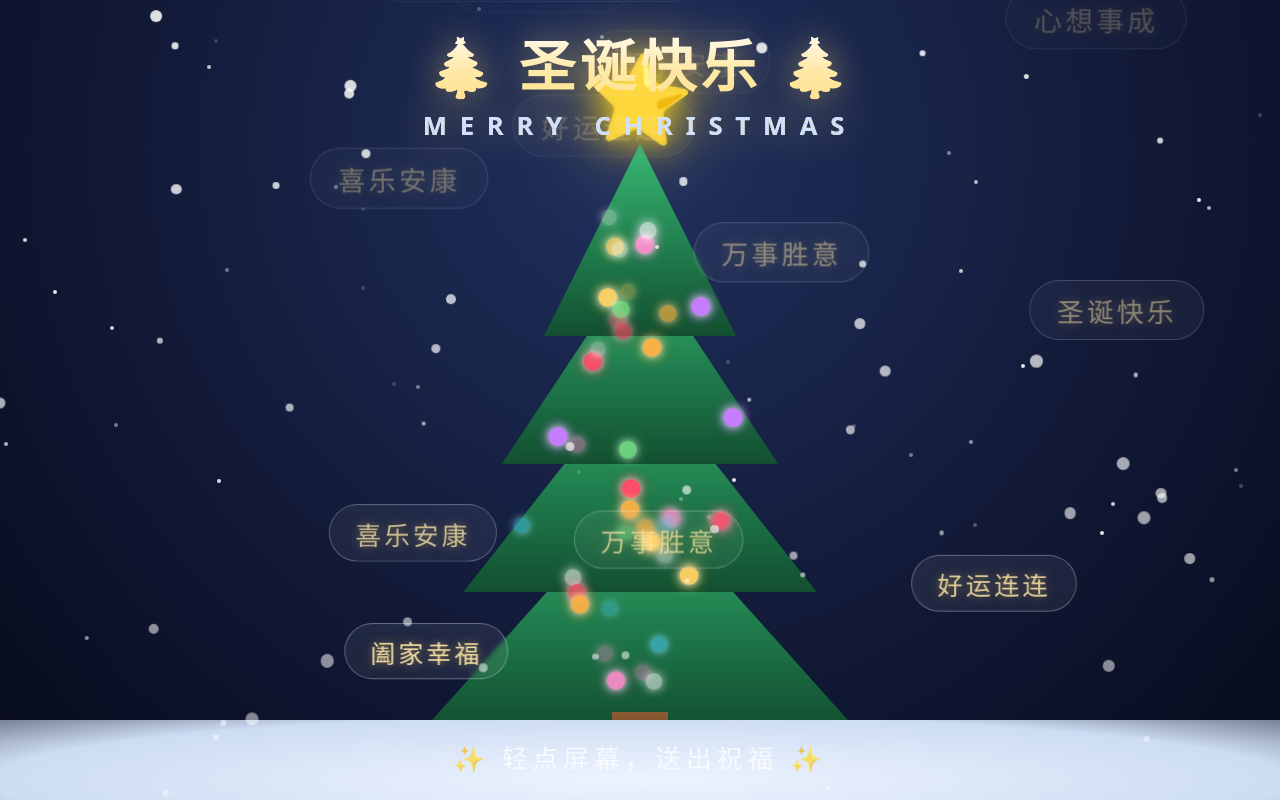
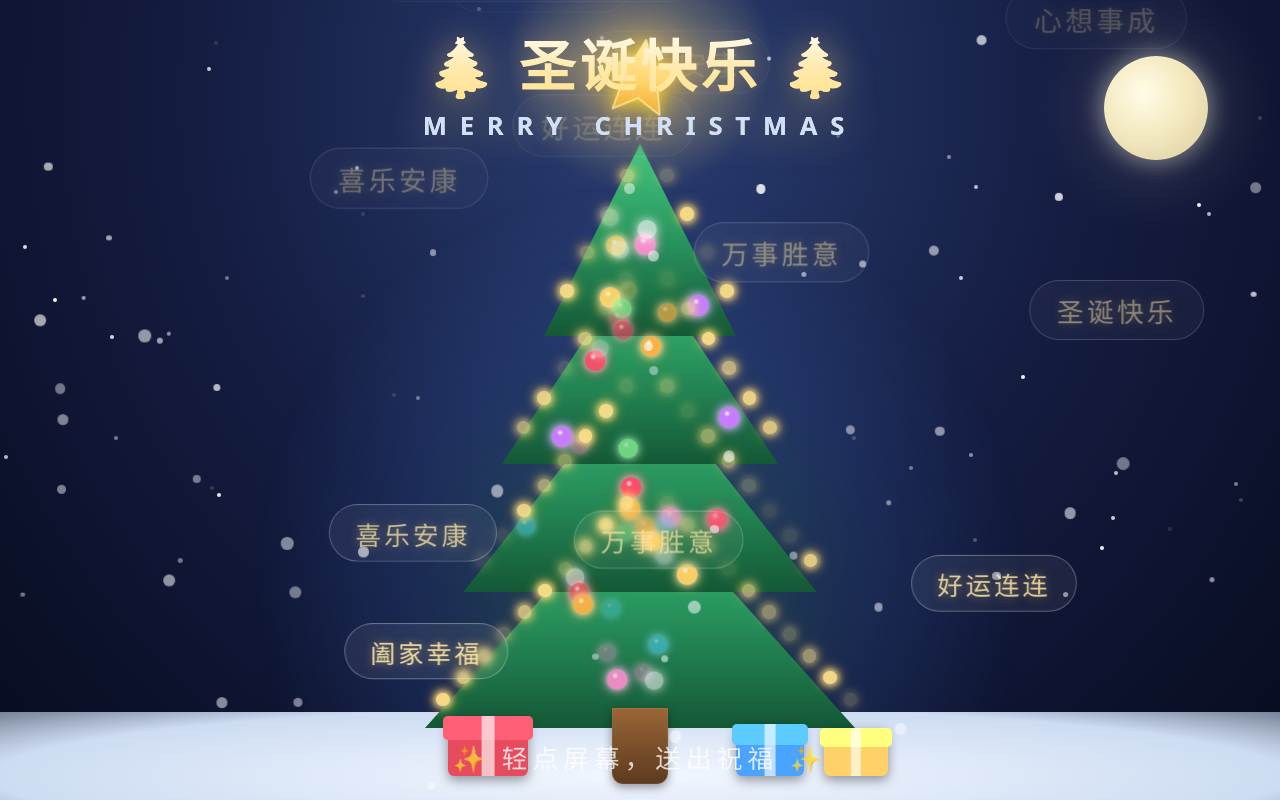
Before and after one commit to gx0901/christmas-tree, a plain HTML site: page index.html in a window 1280 px wide. Drawn offline with Linux system fonts and the light colour scheme.

Commit message:
Beautify Christmas tree page

```diff
--- a/index.html
+++ b/index.html
@@ -10,11 +10,54 @@
     html, body { width: 100%; height: 100%; overflow: hidden; }
     body {
       font-family: "PingFang SC", "Microsoft YaHei", system-ui, sans-serif;
-      background: radial-gradient(ellipse at 50% 18%, #20315e 0%, #121a38 55%, #060a1a 100%);
+      background: radial-gradient(ellipse at 50% 12%, #2a3f74 0%, #151d42 48%, #070b1e 100%);
       color: #fff;
       user-select: none;
       -webkit-tap-highlight-color: transparent;
       touch-action: manipulation;
+      overflow: hidden;
+    }
+
+    /* ============ 月亮 ============ */
+    .moon {
+      position: fixed;
+      top: 7vmin;
+      right: 9vmin;
+      width: 13vmin;
+      height: 13vmin;
+      border-radius: 50%;
+      background: radial-gradient(circle at 38% 36%, #fffde8 0%, #f4e9c0 45%, #d9cd9f 100%);
+      box-shadow: 0 0 20px 5px rgba(255, 250, 220, .35), 0 0 70px 20px rgba(255, 250, 220, .14);
+      z-index: 0;
+    }
+
+    /* ============ 背景星星 ============ */
+    .bgstar {
+      position: fixed;
+      width: .5vmin;
+      height: .5vmin;
+      border-radius: 50%;
+      background: #fff;
+      z-index: 0;
+      animation: twinkle 2.4s ease-in-out infinite;
+    }
+    @keyframes twinkle {
+      0%, 100% { opacity: .12; }
+      50%      { opacity: .95; }
+    }
+
+    /* ============ 树后光晕 ============ */
+    .glow {
+      position: fixed;
+      left: 50%;
+      bottom: 4vmin;
+      transform: translateX(-50%);
+      width: 95vmin;
+      height: 72vmin;
+      background: radial-gradient(ellipse at 50% 68%, rgba(80, 190, 135, .28) 0%, rgba(70, 130, 220, .14) 45%, transparent 72%);
+      filter: blur(6px);
+      z-index: 1;
+      pointer-events: none;
     }
 
     /* ============ 标题 ============ */
@@ -30,9 +73,9 @@
       -webkit-background-clip: text;
       background-clip: text;
       color: transparent;
-      filter: drop-shadow(0 0 18px rgba(255, 214, 110, .45));
+      filter: drop-shadow(0 0 18px rgba(255, 214, 110, .5));
       animation: titleFloat 3s ease-in-out infinite;
-      z-index: 5;
+      z-index: 6;
       pointer-events: none;
     }
     .title .sub {
@@ -56,19 +99,20 @@
       left: 50%;
       transform: translateX(-50%);
       width: 130vw;
-      height: 18vmin;
-      background: radial-gradient(ellipse at 50% 42%, #eef4ff 0%, #cddcf2 55%, transparent 100%);
+      height: 19vmin;
+      background: radial-gradient(ellipse at 50% 42%, #f2f7ff 0%, #cddcf2 55%, transparent 100%);
       z-index: 2;
     }
 
     /* ============ 圣诞树 ============ */
-    /* 树的每一层都是一个倒三角，从下往上堆叠 */
     .layer {
       position: fixed;
       left: 50vw;
       transform: translateX(-50%);
       clip-path: polygon(50% 0%, 2% 100%, 98% 100%);
-      background: linear-gradient(180deg, #39b873 0%, #207d4d 55%, #124f30 100%);
+      background: linear-gradient(180deg, #43c780 0%, #27925c 52%, #145836 100%);
+      filter: drop-shadow(0 4px 14px rgba(0, 0, 0, .35)) drop-shadow(0 0 18px rgba(70, 210, 130, .28));
+      z-index: 3;
     }
     .l1 { bottom: 9vmin;  width: 56vmin; height: 30vmin; }
     .l2 { bottom: 26vmin; width: 46vmin; height: 28vmin; }
@@ -82,57 +126,116 @@
       bottom: 2vmin;
       transform: translateX(-50%);
       width: 7vmin;
-      height: 9vmin;
-      background: linear-gradient(180deg, #8a5a33, #5c3a1e);
-      border-radius: 0 0 1.2vmin 1.2vmin;
+      height: 9.5vmin;
+      background: linear-gradient(180deg, #9a6637, #5c3a1e);
+      border-radius: 0 0 1.4vmin 1.4vmin;
+      box-shadow: inset 0 0 0 1px rgba(255, 255, 255, .06), 0 .4vmin 1.2vmin rgba(0, 0, 0, .4);
+      z-index: 3;
     }
 
-    /* 树顶星星 */
+    /* ============ 树顶星星（SVG 金色星 + 光晕） ============ */
+    .starglow {
+      position: fixed;
+      left: 50vw;
+      bottom: 79vmin;
+      transform: translateX(-50%);
+      width: 27vmin;
+      height: 27vmin;
+      background: radial-gradient(circle, rgba(255, 220, 120, .55) 0%, rgba(255, 220, 120, 0) 70%);
+      z-index: 3;
+      pointer-events: none;
+      animation: starGlowPulse 2s ease-in-out infinite;
+    }
     .star {
       position: fixed;
       left: 50vw;
-      bottom: 83vmin;
+      bottom: 84vmin;
       transform: translateX(-50%);
-      font-size: 10vmin;
-      line-height: 1;
-      filter: drop-shadow(0 0 16px rgba(255, 215, 0, .9)) drop-shadow(0 0 34px rgba(255, 200, 60, .6));
-      animation: starPulse 1.8s ease-in-out infinite;
+      width: 11vmin;
+      height: 11vmin;
+      filter: drop-shadow(0 0 8px rgba(255, 215, 0, .95)) drop-shadow(0 0 24px rgba(255, 190, 60, .7));
+      animation: starPulse 2s ease-in-out infinite;
+      z-index: 4;
     }
     @keyframes starPulse {
-      0%, 100% { transform: translateX(-50%) scale(1)   rotate(0deg); }
-      50%      { transform: translateX(-50%) scale(1.18) rotate(12deg); }
+      0%, 100% { transform: translateX(-50%) scale(1)    rotate(0deg); }
+      50%      { transform: translateX(-50%) scale(1.16) rotate(8deg); }
+    }
+    @keyframes starGlowPulse {
+      0%, 100% { transform: translateX(-50%) scale(1);    opacity: 1; }
+      50%      { transform: translateX(-50%) scale(1.25); opacity: .8; }
     }
 
-    /* 装饰球（闪烁的小灯） */
+    /* ============ 装饰球 ============ */
     .ornament {
       position: fixed;
-      width: 2.4vmin;
-      height: 2.4vmin;
+      width: 2.6vmin;
+      height: 2.6vmin;
       border-radius: 50%;
       box-shadow: 0 0 8px rgba(255, 255, 255, .75), 0 0 14px currentColor;
       animation: blink 1.4s ease-in-out infinite;
       z-index: 4;
     }
+    .ornament::after {
+      content: '';
+      position: absolute;
+      top: 14%;
+      left: 22%;
+      width: 36%;
+      height: 36%;
+      border-radius: 50%;
+      background: radial-gradient(circle, rgba(255, 255, 255, .95) 0%, rgba(255, 255, 255, 0) 70%);
+    }
     @keyframes blink {
       0%, 100% { opacity: 1;    transform: translateX(-50%) scale(1); }
-      50%      { opacity: .3;   transform: translateX(-50%) scale(.8); }
+      50%      { opacity: .32;  transform: translateX(-50%) scale(.82); }
     }
 
-    /* ============ 背景星星 ============ */
-    .bgstar {
+    /* ============ 树边灯串 ============ */
+    .edgelight {
       position: fixed;
-      width: .5vmin;
-      height: .5vmin;
+      width: 1.7vmin;
+      height: 1.7vmin;
       border-radius: 50%;
-      background: #fff;
-      opacity: .8;
-      animation: twinkle 2.4s ease-in-out infinite;
-      z-index: 1;
+      background: #ffe28a;
+      box-shadow: 0 0 6px 2px rgba(255, 226, 138, .9), 0 0 12px 4px rgba(255, 200, 80, .5);
+      z-index: 4;
+      animation: twinkle 1.6s ease-in-out infinite;
     }
-    @keyframes twinkle {
-      0%, 100% { opacity: .15; }
-      50%      { opacity: .9; }
+
+    /* ============ 礼物盒 ============ */
+    .gift {
+      position: fixed;
+      bottom: 3vmin;
+      border-radius: .8vmin;
+      background: var(--gift);
+      box-shadow: 0 .5vmin 1.4vmin rgba(0, 0, 0, .4);
+      z-index: 3;
     }
+    .gift::before {   /* 盖子 */
+      content: '';
+      position: absolute;
+      top: 0;
+      left: -6%;
+      width: 112%;
+      height: 40%;
+      background: var(--gift);
+      filter: brightness(1.25);
+      border-radius: .6vmin;
+    }
+    .gift::after {    /* 竖丝带 */
+      content: '';
+      position: absolute;
+      top: 0;
+      left: 50%;
+      transform: translateX(-50%);
+      width: 16%;
+      height: 100%;
+      background: rgba(255, 255, 255, .65);
+    }
+    .g1 { left: calc(50vw - 24vmin); width: 10vmin;  height: 7.5vmin;  --gift: #e74c5e; }
+    .g2 { left: calc(50vw + 12vmin); width: 8.5vmin; height: 6.5vmin; --gift: #4aa3ff; }
+    .g3 { left: calc(50vw + 23vmin); width: 8vmin;   height: 6vmin;   --gift: #ffd166; }
 
     /* ============ 雪花 ============ */
     .snow {
@@ -144,7 +247,7 @@
       background: #fff;
       opacity: .9;
       filter: blur(.4px);
-      z-index: 6;
+      z-index: 7;
       pointer-events: none;
       animation: fall linear infinite;
     }
@@ -167,7 +270,7 @@
       letter-spacing: .12em;
       white-space: nowrap;
       text-shadow: 0 0 10px rgba(255, 214, 110, .5);
-      z-index: 4;
+      z-index: 5;
       pointer-events: none;
       animation: floatUp linear infinite;
     }
@@ -184,24 +287,44 @@
       width: 100%;
       text-align: center;
       font-size: 3.2vmin;
-      color: rgba(255, 255, 255, .75);
+      color: rgba(255, 255, 255, .78);
       letter-spacing: .2em;
-      z-index: 5;
+      z-index: 6;
       pointer-events: none;
     }
   </style>
 </head>
 <body>
 
+  <div class="moon"></div>
+
   <div class="title">🎄 圣诞快乐 🎄<span class="sub">MERRY CHRISTMAS</span></div>
 
+  <div class="glow"></div>
   <div class="ground"></div>
-  <div class="star">⭐</div>
+
+  <div class="starglow"></div>
+  <svg class="star" viewBox="0 0 24 24" aria-hidden="true">
+    <defs>
+      <linearGradient id="gold" x1="0" y1="0" x2="0" y2="1">
+        <stop offset="0%"  stop-color="#fff7c0"/>
+        <stop offset="55%" stop-color="#ffd76e"/>
+        <stop offset="100%" stop-color="#f5a623"/>
+      </linearGradient>
+    </defs>
+    <path d="M12 1.5l2.6 5.9 6.4.6-4.8 4.3 1.4 6.3-5.6-3.3-5.6 3.3 1.4-6.3-4.8-4.3 6.4-.6z"
+          fill="url(#gold)" stroke="#fff3b0" stroke-width=".4" stroke-linejoin="round"/>
+  </svg>
+
   <div class="layer l1"></div>
   <div class="layer l2"></div>
   <div class="layer l3"></div>
   <div class="layer l4"></div>
   <div class="trunk"></div>
+
+  <div class="gift g1"></div>
+  <div class="gift g2"></div>
+  <div class="gift g3"></div>
 
   <div class="hint">✨ 轻点屏幕，送出祝福 ✨</div>
 
@@ -216,8 +339,8 @@
     const ORN_COLORS = ['#ff4d6b', '#ffd166', '#4dd0ff', '#ff8fd0',
                         '#8dff9a', '#ffb347', '#ffffff', '#c77dff'];
 
-    // ============ 装饰球：撒在每一层三角形里 ============
-    // 每层：bottom=距屏幕底部, height=层高, width=层宽（半宽 = width/2）
+    // ============ 树的每一层（用于撒装饰球和灯串） ============
+    // bottom=距屏幕底部, height=层高, width=层宽（半宽 = width/2）
     const LAYERS = [
       { bottom: 9,  height: 30, width: 56 },
       { bottom: 26, height: 28, width: 46 },
@@ -225,23 +348,21 @@
       { bottom: 58, height: 24, width: 25 }
     ];
 
+    // ============ 装饰球：撒在每层三角形内部 ============
     function makeOrnaments() {
       LAYERS.forEach(layer => {
-        const count = Math.floor(layer.width / 4);   // 越宽的层挂越多灯
+        const count = Math.floor(layer.width / 4);
         for (let i = 0; i < count; i++) {
           const o = document.createElement('div');
           o.className = 'ornament';
-
-          // t 越接近 1 越靠下（三角形越宽）
-          const t = 0.15 + Math.random() * 0.7;
-          const halfW = (layer.width / 2) * t;       // 该高度处半宽
-          const dx = (Math.random() * 2 - 1) * halfW * 0.75; // 水平偏移
-
+          const t = 0.15 + Math.random() * 0.7;          // 越靠下三角形越宽
+          const halfW = (layer.width / 2) * t;
+          const dx = (Math.random() * 2 - 1) * halfW * 0.72;
           const color = ORN_COLORS[Math.floor(Math.random() * ORN_COLORS.length)];
           o.style.left = `calc(50vw + ${dx.toFixed(2)}vmin)`;
           o.style.bottom = `${(layer.bottom + t * layer.height).toFixed(2)}vmin`;
           o.style.background = color;
-          o.style.color = color;                     // 供 box-shadow 的 currentColor 发光
+          o.style.color = color;                        // 让 box-shadow 用 currentColor 发光
           o.style.animationDelay = `${(Math.random() * 1.6).toFixed(2)}s`;
           o.style.animationDuration = `${(0.9 + Math.random() * 1.2).toFixed(2)}s`;
           document.body.appendChild(o);
@@ -249,13 +370,35 @@
       });
     }
 
+    // ============ 树边灯串：沿三角形两条斜边点缀 ============
+    function makeEdgeLights() {
+      LAYERS.forEach(layer => {
+        const halfW = layer.width / 2;
+        const n = Math.max(5, Math.floor(layer.width / 5));
+        for (let i = 1; i < n; i++) {
+          const s = i / n;                    // 0=树顶尖 1=树底边
+          const y = layer.bottom + (1 - s) * layer.height;
+          const x = halfW * s;
+          [[-1], [1]].forEach(side => {
+            const l = document.createElement('div');
+            l.className = 'edgelight';
+            l.style.left = `calc(50vw + ${(side[0] * x).toFixed(2)}vmin)`;
+            l.style.bottom = `${y.toFixed(2)}vmin`;
+            l.style.animationDelay = `${(Math.random() * 1.6).toFixed(2)}s`;
+            l.style.animationDuration = `${(0.8 + Math.random() * 1.4).toFixed(2)}s`;
+            document.body.appendChild(l);
+          });
+        }
+      });
+    }
+
     // ============ 背景星星 ============
     function makeBgStars() {
-      for (let i = 0; i < 40; i++) {
+      for (let i = 0; i < 46; i++) {
         const s = document.createElement('div');
         s.className = 'bgstar';
         s.style.left = `${(Math.random() * 100).toFixed(2)}vw`;
-        s.style.top = `${(Math.random() * 70).toFixed(2)}vh`;
+        s.style.top = `${(Math.random() * 72).toFixed(2)}vh`;
         s.style.animationDelay = `${(Math.random() * 2.4).toFixed(2)}s`;
         document.body.appendChild(s);
       }
@@ -273,6 +416,7 @@
         s.style.setProperty('--dx', `${(Math.random() * 8 - 4).toFixed(2)}vw`);
         s.style.animationDuration = `${(6 + Math.random() * 8).toFixed(2)}s`;
         s.style.animationDelay = `${(-Math.random() * 14).toFixed(2)}s`;
+        s.style.opacity = (0.4 + Math.random() * 0.6).toFixed(2);
         document.body.appendChild(s);
       }
     }
@@ -318,6 +462,7 @@
 
     // ============ 启动 ============
     makeOrnaments();
+    makeEdgeLights();
     makeBgStars();
     makeSnow();
     seedBlessings();
```
